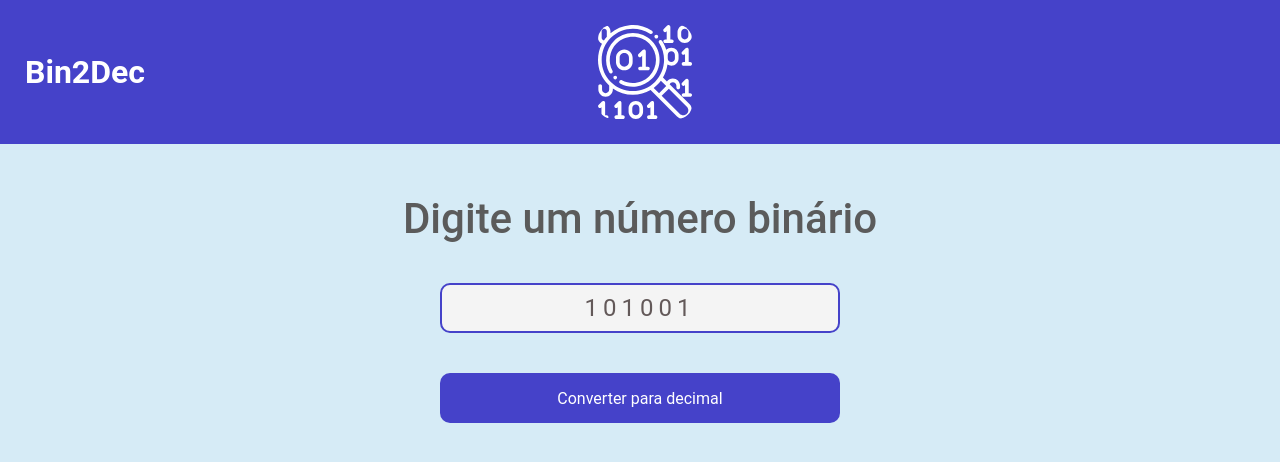
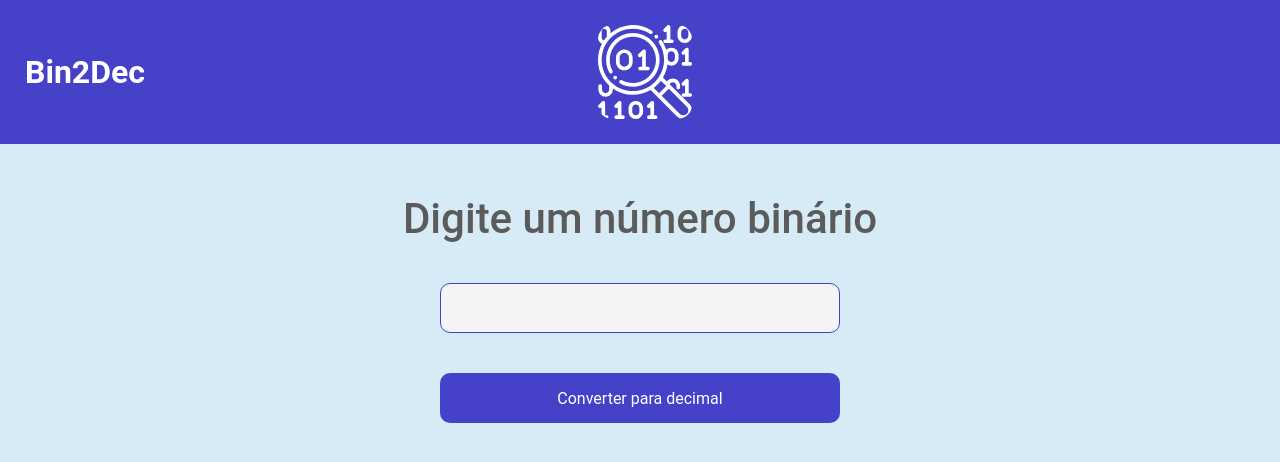
Before and after one commit to gabrieldorneles09/Binary2DecimalCalculator, a React (Create React App) app: page / in a window 1280 px wide. Shown: the top 462 px of the page. Built offline with nearby package versions, Linux system fonts and the light colour scheme.

Commit message:
Calculating decimal value and handling states

```diff
--- a/src/pages/Bin2Dec/index.tsx
+++ b/src/pages/Bin2Dec/index.tsx
@@ -1,9 +1,43 @@
-import React from 'react';
+import React, { useCallback, useState, ChangeEvent, FormEvent } from 'react';
 import BinaryIcon from '../../assets/binary.svg';
 
-import { Container, Header, Form, ResultContainer } from './styles';
+import { Container, Header, Form, Input, ResultContainer } from './styles';
 
 const Bin2Dec: React.FC = () => {
+  const [inputValue, setInputValue] = useState('');
+  const [inputFocused, setInputFocused] = useState(false);
+  const [calculatedValue, setCalculatedValue] = useState(0);
+
+  const handleSubmit = useCallback(
+    (e: FormEvent<HTMLFormElement>) => {
+      e.preventDefault();
+
+      const values = inputValue.split('');
+      values.reverse();
+
+      const newValues = [];
+
+      for (let i = 0; i < values.length; i += 1) {
+        const value = Number(values[i]) * 2 ** i;
+
+        newValues.push(value);
+      }
+
+      const decimal = newValues.reduce((value, total) => value + total);
+
+      setCalculatedValue(decimal);
+    },
+    [inputValue],
+  );
+
+  const handleInputChange = useCallback((e: ChangeEvent<HTMLInputElement>) => {
+    setInputValue(e.target.value);
+  }, []);
+
+  const handleInputFocus = useCallback(() => {
+    setInputFocused(state => !state);
+  }, []);
+
   return (
     <>
       <Header>
@@ -13,18 +47,26 @@ const Bin2Dec: React.FC = () => {
       </Header>
 
       <Container>
-        <Form>
+        <Form onSubmit={handleSubmit} inputFocused={inputFocused}>
           <h1>Digite um número binário</h1>
 
-          <input type="number" value="101001" />
+          <Input
+            type="text"
+            pattern="[0-1]{1,8}"
+            title="Only binary numbers up to 8 digits allowed"
+            value={inputValue}
+            onFocus={handleInputFocus}
+            onBlur={handleInputFocus}
+            onChange={handleInputChange}
+          />
 
           <button type="submit">Converter para decimal</button>
         </Form>
 
-        <ResultContainer>
+        <ResultContainer decimalValue={calculatedValue}>
           <h1>Valor decimal equivalente</h1>
 
-          <span>41</span>
+          <span>{calculatedValue}</span>
         </ResultContainer>
       </Container>
     </>
--- a/src/pages/Bin2Dec/styles.ts
+++ b/src/pages/Bin2Dec/styles.ts
@@ -1,4 +1,12 @@
-import styled from 'styled-components';
+import styled, { css } from 'styled-components';
+
+interface InputProps {
+  inputFocused?: boolean;
+}
+
+interface ResultContainerProps {
+  decimalValue: number;
+}
 
 export const Header = styled.header`
   display: flex;
@@ -35,7 +43,7 @@ export const Container = styled.div`
   justify-content: center;
 `;
 
-export const Form = styled.form`
+export const Form = styled.form<InputProps>`
   display: flex;
   flex-direction: column;
   align-items: center;
@@ -58,10 +66,15 @@ export const Form = styled.form`
     font-size: 24px;
     color: #635959;
     letter-spacing: 5px;
-    border: none;
-    border: 2px solid #4542c9;
+    border: 1px solid #4542c9;
     margin: 20px;
     background: #f4f4f4;
+
+    ${props =>
+      props.inputFocused &&
+      css`
+        border: 2px solid #4542c9;
+      `}
   }
 
   input::-webkit-outer-spin-button,
@@ -86,14 +99,21 @@ export const Form = styled.form`
   }
 `;
 
-export const ResultContainer = styled.div`
-  /* display: flex; */
+export const Input = styled.input``;
+
+export const ResultContainer = styled.div<ResultContainerProps>`
   display: none;
   flex-direction: column;
   align-items: center;
   justify-content: space-between;
   height: 180px;
   margin-top: 40px;
+
+  ${props =>
+    props.decimalValue &&
+    css`
+      display: flex;
+    `}
 
   h1 {
     color: #5b5b5b;
@@ -105,10 +125,12 @@ export const ResultContainer = styled.div`
     align-items: center;
     justify-content: center;
     background: #4542c9;
-    width: 180px;
+    min-width: 180px;
+    max-width: 260px;
     height: 100px;
     font-size: 56px;
     border-radius: 10px;
     color: #fff;
+    padding: 5px;
   }
 `;
```
